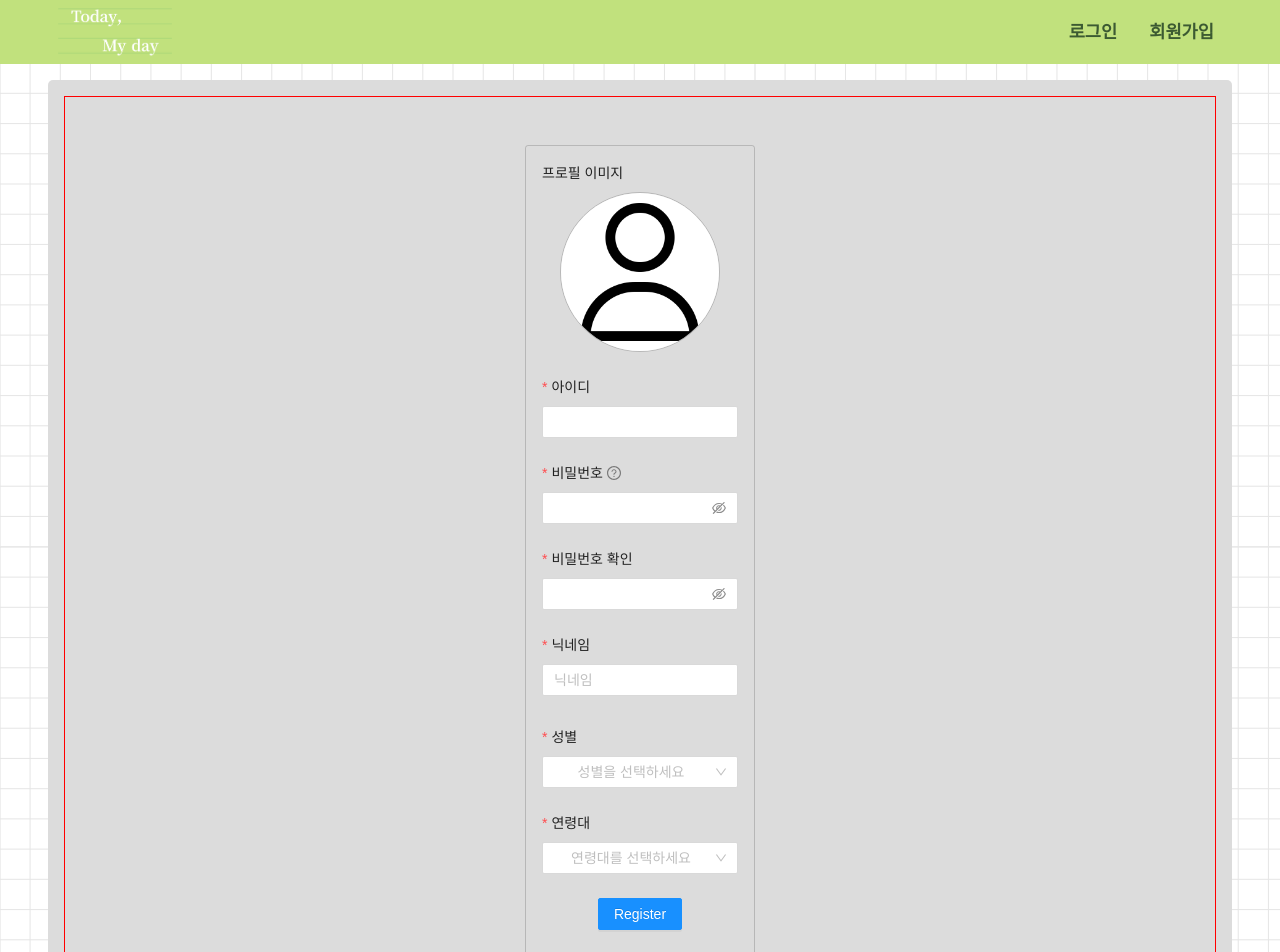
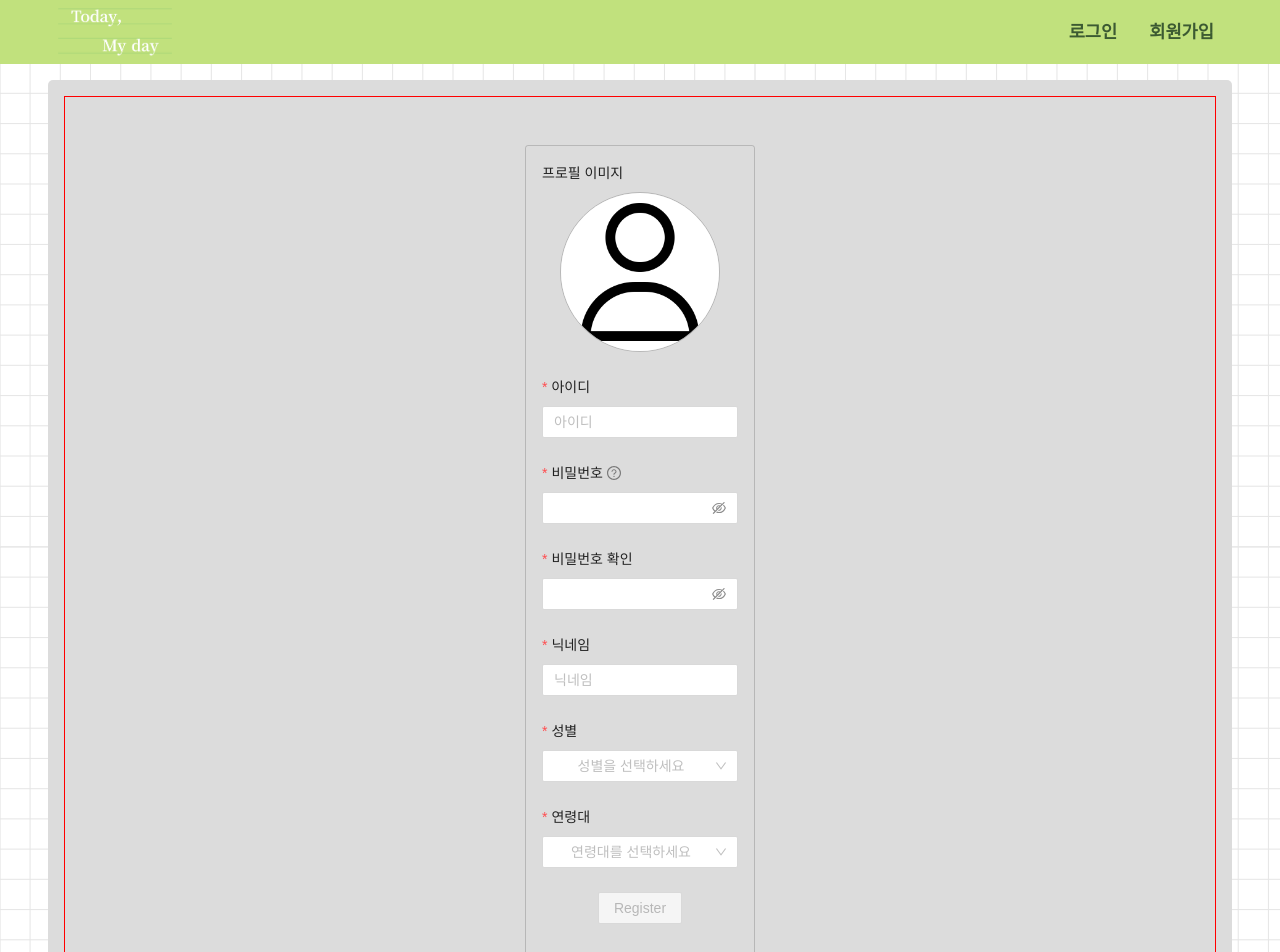
Before and after one commit to hyunjung0409/TodayMyday, a React (Create React App) app in the folder front/: page /user/signup in a window 1280 px wide. Shown: the top 952 px of the page. Built offline with nearby package versions, Linux system fonts and the light colour scheme.

Commit message:
[S06P31C205-222] feat: 회원가입 유효성 처리

```diff
--- a/front/src/components/Signup/SignupForm.jsx
+++ b/front/src/components/Signup/SignupForm.jsx
@@ -11,9 +11,13 @@ const { Option } = Select
 function SignupForm({ imageUploader, data }) {
   const navigate = useNavigate()
 
+  const [idStatus, setIdStatus] = useState(false)
+  const [nkStatus, setNkStatus] = useState(false)
+
   const [id, setId] = useState('')
   const [nickname, setNickname] = useState('')
 
+  const [formValues, setFormValues] = useState({})
   const [form] = Form.useForm()
 
   const [image, setImage] = useState({
@@ -28,46 +32,65 @@ function SignupForm({ imageUploader, data }) {
     })
   }
 
-  const changeNickname = async (e) => {
-    setNickname(e.target.value)
-    // axios
-    //   .get('user/verifyid', {
-    //     params: {
-    //       userId: nickname,
-    //     },
-    //   })
-    //   .then((res) => {
-    //     console.log(res.data)
-    //     if (!res.data) {
-    //       form.setFields([{ name: 'nickname', errors: ['사용중인 닉네임 입니다.'] }])
-    //     } else {
-    //       form.setFields([{ name: 'nickname', errors: ['사용가능한 닉네임 입니다.'] }])
-    //     }
-    //   })
-    //   .catch((err) => {
-    //     console.log(err)
-    //   })
+  const changeId = (e) => {
+    setId(e.target.value)
   }
 
-  const onBlurNickname = () => {
-    console.log(form.getFieldValue('nicknameee'))
-    // console.log(nickname)
-    // if (form.getFieldError('nickname').length === 0 && form.getFieldValue('nickname')) {
-    //   try {
-    //     let res = await axios.get('user/verifyid', {
-    //       params: {
-    //         userId: form.getFieldValue('nickname'),
-    //       },
-    //     })
-    //     console.log(res)
-    //     // if (!res.data) {
-    //     //   form.setFields([{ name: 'nickname', errors: ['사용중인 닉네임 입니다.'] }])
-    //     // }
-    //   } catch (err) {
-    //     console.log(err)
-    //   }
-    // }
+  const onBlurId = () => {
+    console.log(form.getFieldValue('id'))
+
+    if (form.getFieldError('id').length === 0 && form.getFieldValue('id')) {
+      axios
+        .get('user/verifyid', {
+          params: {
+            userId: form.getFieldValue('id'),
+          },
+        })
+        .then((res) => {
+          console.log('res.data', res.data)
+          if (!res.data) {
+            setIdStatus(false)
+            form.setFields([{ name: 'id', errors: ['사용 중인 아이디입니다.'] }])
+          } else {
+            setIdStatus(true)
+          }
+        })
+        .catch((err) => {
+          console.log(err)
+        })
+    }
   }
+
+  const changeNickname = (e) => {
+    setNickname(e.target.value)
+  }
+
+  const onBlurNickname = useCallback(() => {
+    console.log(form.getFieldValue('nickname'))
+    console.log(form.getFieldsValue())
+
+    if (form.getFieldError('nickname').length === 0 && form.getFieldValue('nickname')) {
+      axios
+        .get('user/verifynk', {
+          params: {
+            nickname: form.getFieldValue('nickname'),
+          },
+        })
+        .then((res) => {
+          console.log('res.data', res.data)
+          if (!res.data) {
+            console.log('error: ', form.getFieldError('nickname'))
+            setNkStatus(false)
+            form.setFields([{ name: 'nickname', errors: ['사용 중인 닉네임입니다.'] }])
+          } else {
+            setNkStatus(true)
+          }
+        })
+        .catch((err) => {
+          console.log(err)
+        })
+    }
+  }, [])
 
   const onFinish = async (values) => {
     await axios.post('user/signup', {
@@ -112,6 +135,7 @@ function SignupForm({ imageUploader, data }) {
       name="signup"
       onFinish={onFinish}
       onFinishFailed={onFinishFailed}
+      onValuesChange={(_, values) => setFormValues(values)}
       autoComplete="off"
       layout="vertical">
       <Form.Item
@@ -144,7 +168,7 @@ function SignupForm({ imageUploader, data }) {
             message: '아이디를 입력하세요!',
           },
         ]}>
-        <Input />
+        <Input placeholder="아이디" value={id} onChange={changeId} onBlur={onBlurId} allowClear />
       </Form.Item>
 
       <Form.Item
@@ -189,8 +213,7 @@ function SignupForm({ imageUploader, data }) {
 
       <Form.Item
         label="닉네임"
-        name="nicknameee"
-        hasFeedback
+        name="nickname"
         rules={[
           {
             required: true,
@@ -205,7 +228,6 @@ function SignupForm({ imageUploader, data }) {
           onBlur={onBlurNickname}
           allowClear
         />
-        <h5>{nickname}</h5>
       </Form.Item>
 
       <Form.Item
@@ -242,13 +264,15 @@ function SignupForm({ imageUploader, data }) {
       </Form.Item>
 
       <Form.Item>
-        <Button
-          type="primary"
-          htmlType="submit"
-          // onClick={success}
-        >
-          Register
-        </Button>
+        {idStatus === true && nkStatus === true ? (
+          <Button type="primary" htmlType="submit">
+            Register
+          </Button>
+        ) : (
+          <Button type="primary" disabled>
+            Register
+          </Button>
+        )}
       </Form.Item>
     </Form>
   )
```
